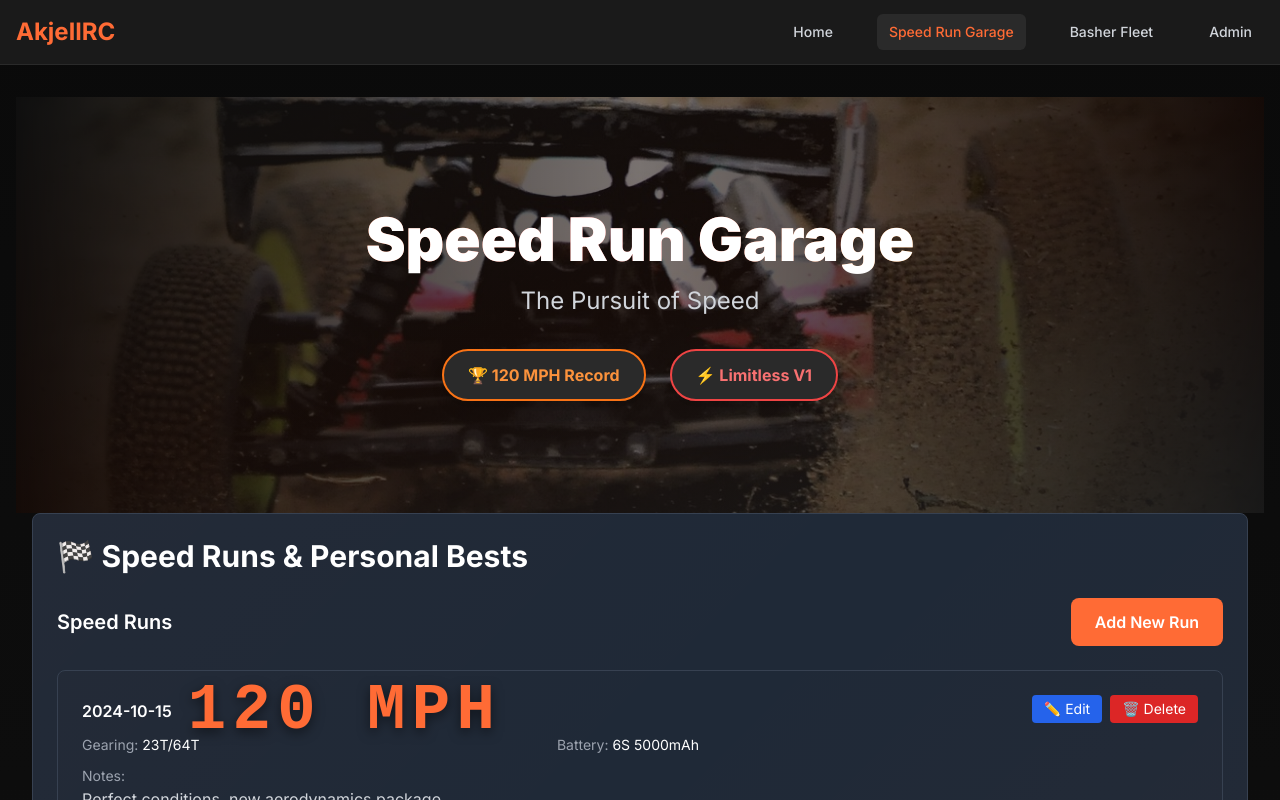
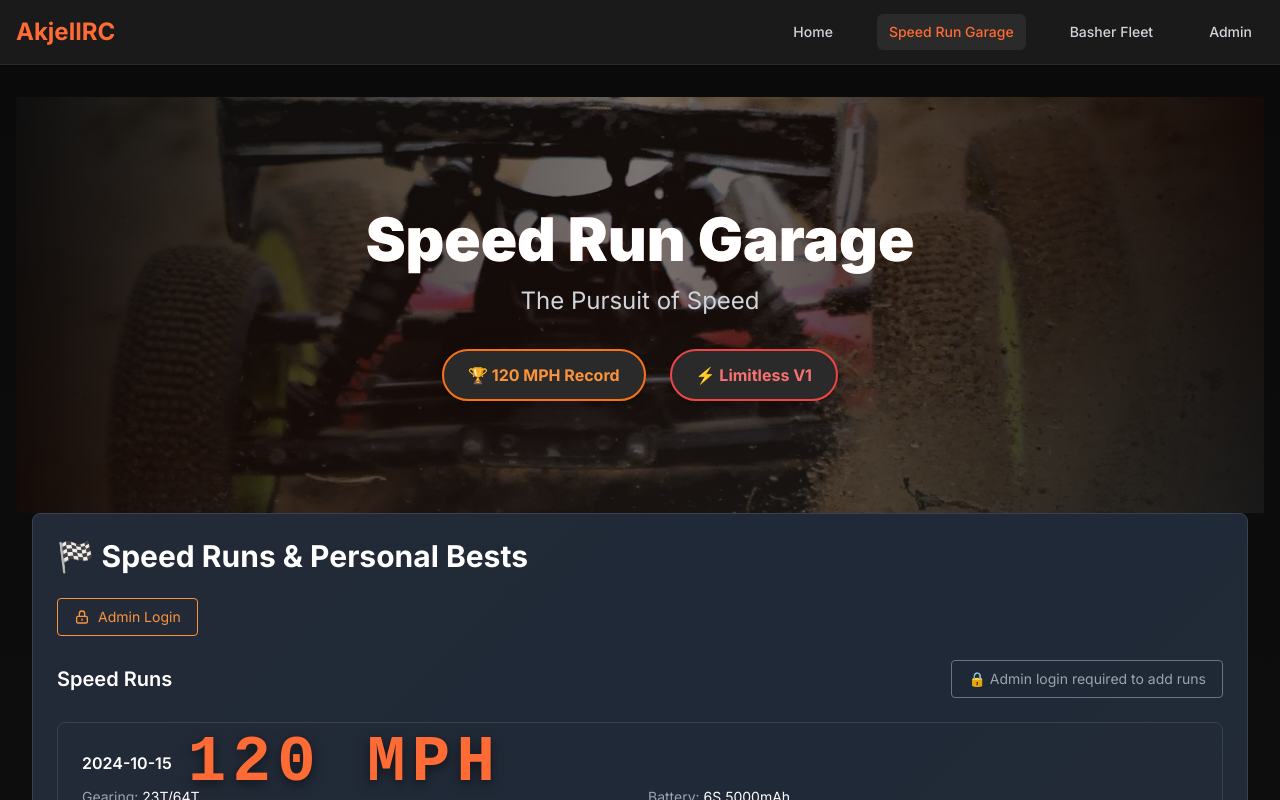
Before and after one commit to Balajiece15/akjellrc-portfolio, a Next.js app: page /speed-run-garage in a window 1280 px wide. Shown: the top 800 px of the page. Built offline with nearby package versions, Linux system fonts and the light colour scheme.

Commit message:
Implement admin authentication system - SpeedLog now requires admin login to add/edit/delete entries, includes AuthProvider, AdminLogin component, and admin-only UI controls

```diff
--- a/src/app/layout.tsx
+++ b/src/app/layout.tsx
@@ -2,6 +2,7 @@ import type { Metadata } from 'next'
 import { Inter } from 'next/font/google'
 import './globals.css'
 import Navigation from '@/components/Navigation'
+import { AuthProvider } from '@/lib/auth'
 
 const inter = Inter({ subsets: ['latin'] })
 
@@ -26,10 +27,12 @@ export default function RootLayout({
   return (
     <html lang="en">
       <body className={`${inter.className} min-h-screen bg-garage-darkest`}>
-        <Navigation />
-        <main className="container mx-auto px-4 py-8">
-          {children}
-        </main>
+        <AuthProvider>
+          <Navigation />
+          <main className="container mx-auto px-4 py-8">
+            {children}
+          </main>
+        </AuthProvider>
       </body>
     </html>
   )
--- /dev/null
+++ b/src/components/AdminLogin.tsx
@@ -0,0 +1,103 @@
+'use client'
+
+import { useState } from 'react'
+import { useAuth } from '@/lib/auth'
+
+export default function AdminLogin() {
+  const [password, setPassword] = useState('')
+  const [error, setError] = useState('')
+  const [showLogin, setShowLogin] = useState(false)
+  const { isAdmin, login, logout } = useAuth()
+
+  const handleLogin = (e: React.FormEvent) => {
+    e.preventDefault()
+    const success = login(password)
+    if (success) {
+      setPassword('')
+      setError('')
+      setShowLogin(false)
+    } else {
+      setError('Invalid admin password')
+      setPassword('')
+    }
+  }
+
+  if (isAdmin) {
+    return (
+      <div className="flex items-center space-x-4 mb-4">
+        <div className="flex items-center space-x-2">
+          <div className="w-3 h-3 bg-green-500 rounded-full animate-pulse"></div>
+          <span className="text-green-400 text-sm font-medium">Admin Mode</span>
+        </div>
+        <button
+          onClick={logout}
+          className="text-red-400 hover:text-red-300 text-sm px-3 py-1 border border-red-400 rounded hover:bg-red-400/10 transition-colors"
+        >
+          Logout
+        </button>
+      </div>
+    )
+  }
+
+  return (
+    <div className="mb-4">
+      {!showLogin ? (
+        <button
+          onClick={() => setShowLogin(true)}
+          className="text-orange-400 hover:text-orange-300 text-sm px-4 py-2 border border-orange-400 rounded hover:bg-orange-400/10 transition-colors flex items-center space-x-2"
+        >
+          <svg className="w-4 h-4" fill="none" stroke="currentColor" viewBox="0 0 24 24">
+            <path strokeLinecap="round" strokeLinejoin="round" strokeWidth={2} d="M12 15v2m-6 4h12a2 2 0 002-2v-6a2 2 0 00-2-2H6a2 2 0 00-2 2v6a2 2 0 002 2zm10-10V7a4 4 0 00-8 0v4h8z" />
+          </svg>
+          <span>Admin Login</span>
+        </button>
+      ) : (
+        <form onSubmit={handleLogin} className="garage-card bg-garage-medium/50 border border-orange-500/30">
+          <h4 className="text-lg font-semibold text-white mb-4 flex items-center space-x-2">
+            <svg className="w-5 h-5" fill="none" stroke="currentColor" viewBox="0 0 24 24">
+              <path strokeLinecap="round" strokeLinejoin="round" strokeWidth={2} d="M12 15v2m-6 4h12a2 2 0 002-2v-6a2 2 0 00-2-2H6a2 2 0 00-2 2v6a2 2 0 002 2zm10-10V7a4 4 0 00-8 0v4h8z" />
+            </svg>
+            <span>Admin Authentication Required</span>
+          </h4>
+
+          <div className="space-y-4">
+            <div>
+              <label className="block text-gray-400 mb-2">Admin Password</label>
+              <input
+                type="password"
+                value={password}
+                onChange={(e) => setPassword(e.target.value)}
+                className="w-full bg-garage-dark border border-garage-light rounded px-3 py-2 text-white focus:border-orange-500 focus:outline-none"
+                placeholder="Enter admin password"
+                autoFocus
+              />
+              {error && (
+                <p className="text-red-400 text-sm mt-2">{error}</p>
+              )}
+            </div>
+
+            <div className="flex space-x-3">
+              <button
+                type="submit"
+                className="garage-button bg-orange-600 hover:bg-orange-700"
+              >
+                Login
+              </button>
+              <button
+                type="button"
+                onClick={() => {
+                  setShowLogin(false)
+                  setPassword('')
+                  setError('')
+                }}
+                className="px-4 py-2 bg-gray-600 hover:bg-gray-700 text-white rounded transition-colors"
+              >
+                Cancel
+              </button>
+            </div>
+          </div>
+        </form>
+      )}
+    </div>
+  )
+}
--- a/src/components/SpeedLog.tsx
+++ b/src/components/SpeedLog.tsx
@@ -1,6 +1,8 @@
 'use client'
 
 import { useState, useEffect } from 'react'
+import { useAuth } from '@/lib/auth'
+import AdminLogin from '@/components/AdminLogin'
 
 interface SpeedRun {
   id: number
@@ -15,6 +17,7 @@ interface SpeedRun {
 }
 
 export default function SpeedLog() {
+  const { isAdmin } = useAuth()
   const [runs, setRuns] = useState<SpeedRun[]>([])
   const [editingRun, setEditingRun] = useState<SpeedRun | null>(null)
   const [newRun, setNewRun] = useState({
@@ -66,6 +69,12 @@ export default function SpeedLog() {
 
   const handleSubmit = (e: React.FormEvent) => {
     e.preventDefault()
+
+    // Check admin authentication first
+    if (!isAdmin) {
+      alert('Admin authentication required to add or edit speed runs')
+      return
+    }
 
     // Validate date format and ensure it's not empty
     const dateRegex = /^\d{4}-\d{2}-\d{2}$/
@@ -162,17 +171,27 @@ export default function SpeedLog() {
 
   return (
     <div className="space-y-6">
+      {/* Admin Login Component */}
+      <AdminLogin />
+
       <div className="flex justify-between items-center">
         <h3 className="text-xl font-semibold text-white">Speed Runs</h3>
+        {isAdmin && (
           <button
             onClick={() => setShowForm(!showForm)}
             className="garage-button"
           >
             {showForm ? 'Cancel' : 'Add New Run'}
           </button>
+        )}
+        {!isAdmin && (
+          <div className="text-gray-400 text-sm px-4 py-2 border border-gray-500 rounded bg-gray-800/50">
+            🔒 Admin login required to add runs
+          </div>
+        )}
       </div>
 
-      {showForm && (
+      {showForm && isAdmin && (
         <form onSubmit={handleSubmit} className="garage-card space-y-4">
           <div className="grid md:grid-cols-2 gap-4">
             <div>
@@ -305,6 +324,8 @@ export default function SpeedLog() {
                     )}
                   </div>
 
+                  {/* Admin-only Edit/Delete buttons */}
+                  {isAdmin && (
                     <div className="flex space-x-2 ml-4">
                       <button
                         onClick={() => handleEdit(run)}
@@ -319,6 +340,7 @@ export default function SpeedLog() {
                         🗑️ Delete
                       </button>
                     </div>
+                  )}
                 </div>
               </div>
 
--- /dev/null
+++ b/src/lib/auth.tsx
@@ -0,0 +1,61 @@
+'use client'
+
+import { createContext, useContext, useState, useEffect, ReactNode } from 'react'
+
+interface AuthContextType {
+  isAdmin: boolean
+  login: (password: string) => boolean
+  logout: () => void
+  isLoading: boolean
+}
+
+const AuthContext = createContext<AuthContextType | undefined>(undefined)
+
+// Admin password - in production, this should be environment variable
+const ADMIN_PASSWORD = 'akjellrc2025'
+
+interface AuthProviderProps {
+  children: ReactNode
+}
+
+export function AuthProvider({ children }: AuthProviderProps) {
+  const [isAdmin, setIsAdmin] = useState(false)
+  const [isLoading, setIsLoading] = useState(true)
+
+  // Check if user is already logged in on component mount
+  useEffect(() => {
+    const adminStatus = localStorage.getItem('akjellrc_admin_logged_in')
+    if (adminStatus === 'true') {
+      setIsAdmin(true)
+    }
+    setIsLoading(false)
+  }, [])
+
+  const login = (password: string): boolean => {
+    if (password === ADMIN_PASSWORD) {
+      setIsAdmin(true)
+      localStorage.setItem('akjellrc_admin_logged_in', 'true')
+      return true
+    }
+    return false
+  }
+
+  const logout = () => {
+    setIsAdmin(false)
+    localStorage.removeItem('akjellrc_admin_logged_in')
+  }
+
+  return (
+    <AuthContext.Provider value={{ isAdmin, login, logout, isLoading }}>
+      {children}
+    </AuthContext.Provider>
+  )
+}
+
+export function useAuth() {
+  const context = useContext(AuthContext)
+  if (context === undefined) {
+    throw new Error('useAuth must be used within an AuthProvider')
+  }
+  return context
+}
```
Lines whose indentation alone changed are shown as unchanged.
